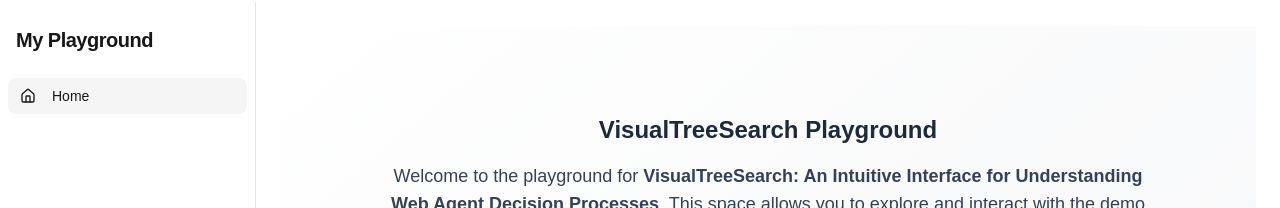
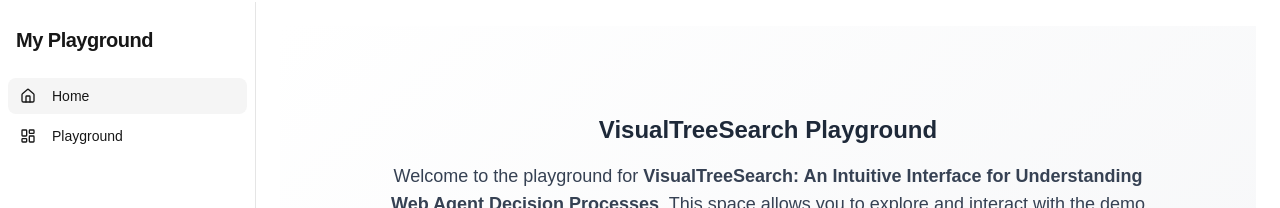
Before and after one commit to PathOnAIOrg/VisualTreeSearch-Demo, a Next.js app in the folder visual-tree-search-app/: page / in a window 1280 px wide. Shown: the part 86-294 px from the top of the page. Built offline with nearby package versions, Linux system fonts and the light colour scheme.

Commit message:
side bar, fix backend url

```diff
--- a/visual-tree-search-app/components/Sidebar.tsx
+++ b/visual-tree-search-app/components/Sidebar.tsx
@@ -1,6 +1,6 @@
 import Link from 'next/link';
 import { useRouter } from 'next/router';
-import { Home} from 'lucide-react';
+import { Home, LayoutDashboard} from 'lucide-react';
 import { Button } from "@/components/ui/button";
 import { ScrollArea } from "@/components/ui/scroll-area";
 
@@ -12,7 +12,12 @@ const Sidebar = () => {
       name: 'Home',
       href: '/',
       icon: Home
-    }
+    },
+    {
+      name: 'Playground',
+      href: '/playground',
+      icon: LayoutDashboard
+    },
   ];
 
   const isActive = (path: string) => {
```
